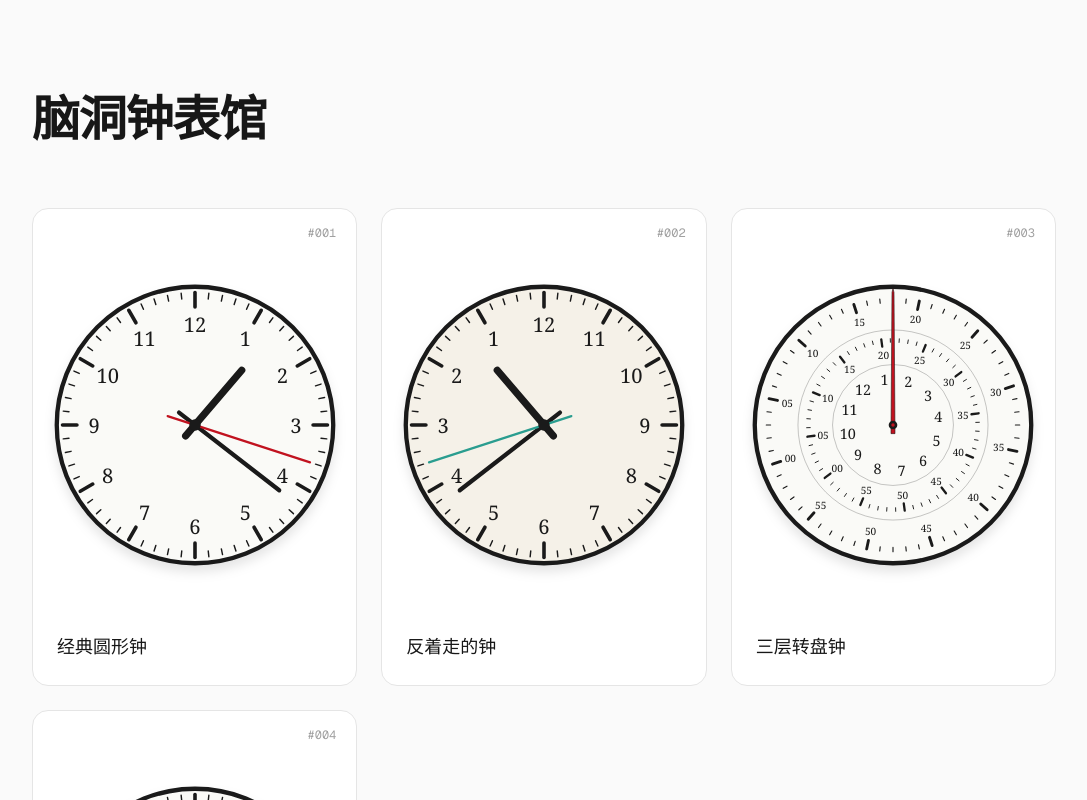
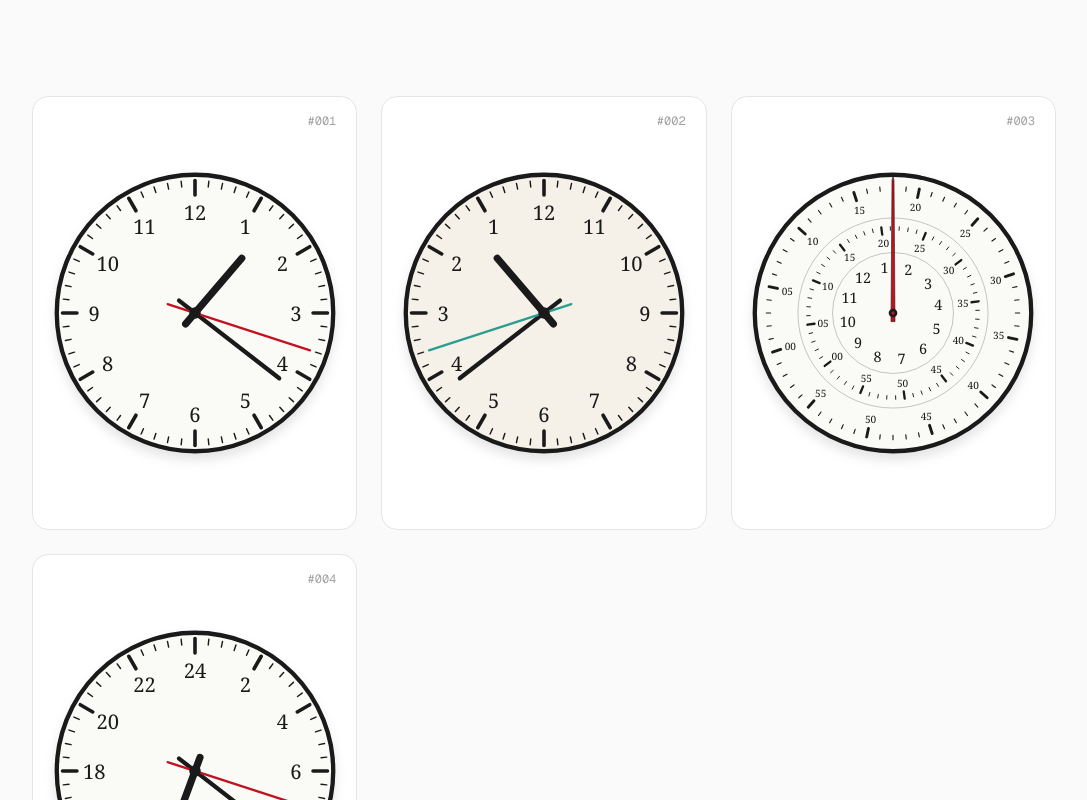
Before and after one commit to qing4132/clocks, a Next.js app: page / in a window 1280 px wide. Shown: the top 800 px of the page, without its empty margins (96-1183 px from the left). Built offline with nearby package versions, Linux system fonts and the light colour scheme.

Commit message:
refactor: 去掉网站标题和钟名，只留序号

```diff
--- a/src/app/clocks/[slug]/page.tsx
+++ b/src/app/clocks/[slug]/page.tsx
@@ -16,7 +16,7 @@ export default async function ClockPage({
   if (!clock) notFound();
 
   const idx = clocks.findIndex((c) => c.slug === slug);
-  const { name, Component } = clock;
+  const { Component } = clock;
 
   return (
     <main className="min-h-screen bg-neutral-50 text-neutral-900 flex flex-col">
@@ -34,7 +34,6 @@ export default async function ClockPage({
         <div className="mt-12 font-mono text-xs text-neutral-400 tabular-nums">
           #{String(idx + 1).padStart(3, "0")}
         </div>
-        <h1 className="mt-2 text-2xl font-semibold tracking-tight">{name}</h1>
       </div>
     </main>
   );
--- a/src/app/page.tsx
+++ b/src/app/page.tsx
@@ -5,14 +5,8 @@ export default function Home() {
   return (
     <main className="min-h-screen bg-neutral-50 text-neutral-900 px-6 py-16 sm:py-24">
       <div className="max-w-5xl mx-auto">
-        <header className="mb-16">
-          <h1 className="text-4xl sm:text-5xl font-semibold tracking-tight">
-            脑洞钟表馆
-          </h1>
-        </header>
-
         <section className="grid grid-cols-1 sm:grid-cols-2 lg:grid-cols-3 gap-6">
-          {clocks.map(({ slug, name, Component }, idx) => (
+          {clocks.map(({ slug, Component }, idx) => (
             <Link
               key={slug}
               href={`/clocks/${slug}`}
@@ -21,14 +15,11 @@ export default function Home() {
               <span className="absolute top-4 right-5 font-mono text-xs text-neutral-400 tabular-nums">
                 #{String(idx + 1).padStart(3, "0")}
               </span>
-              <div className="aspect-square flex items-center justify-center mb-4">
+              <div className="aspect-square flex items-center justify-center">
                 <div className="scale-75 origin-center">
                   <Component />
                 </div>
               </div>
-              <h2 className="font-medium text-lg group-hover:underline">
-                {name}
-              </h2>
             </Link>
           ))}
         </section>
```
